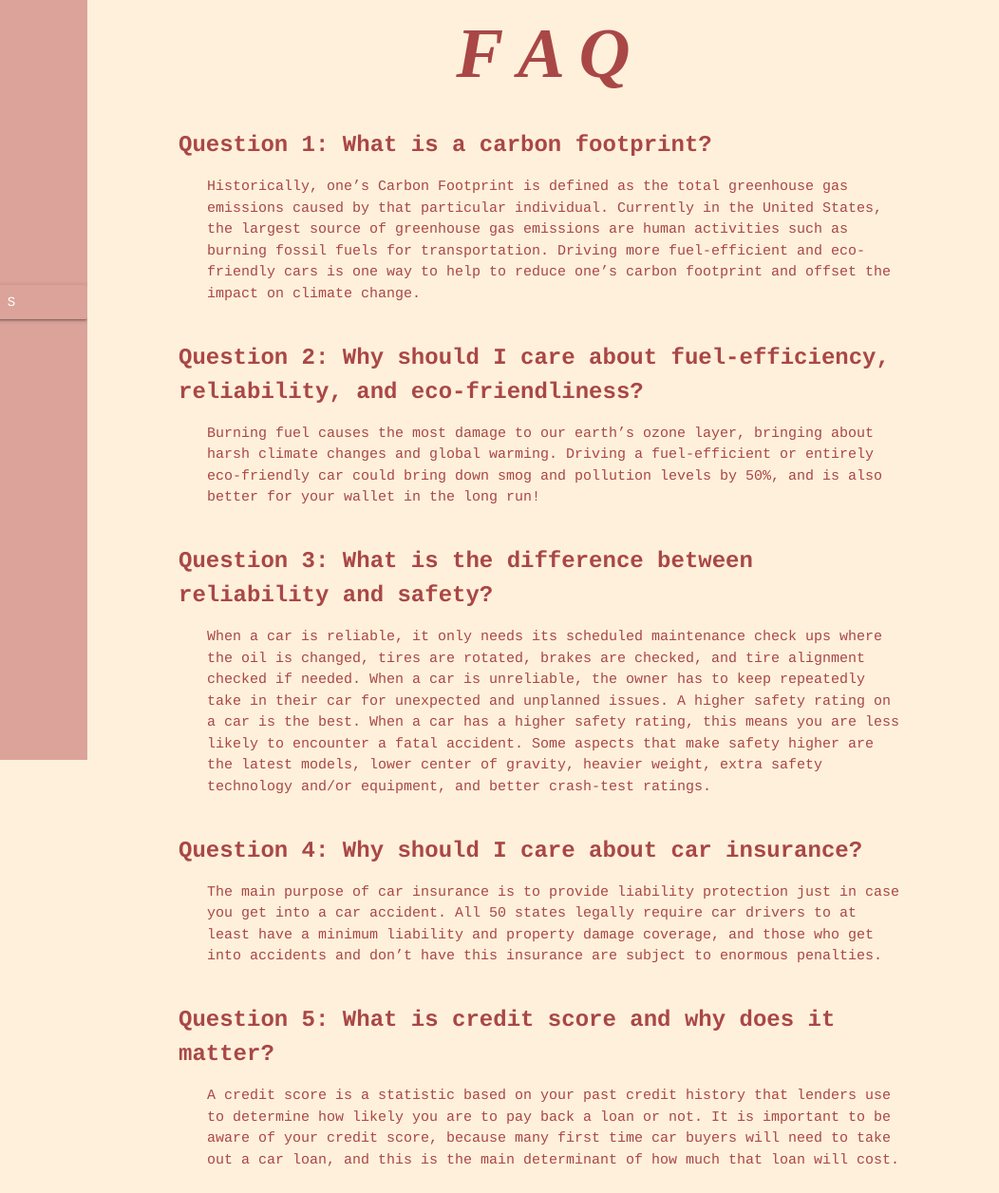
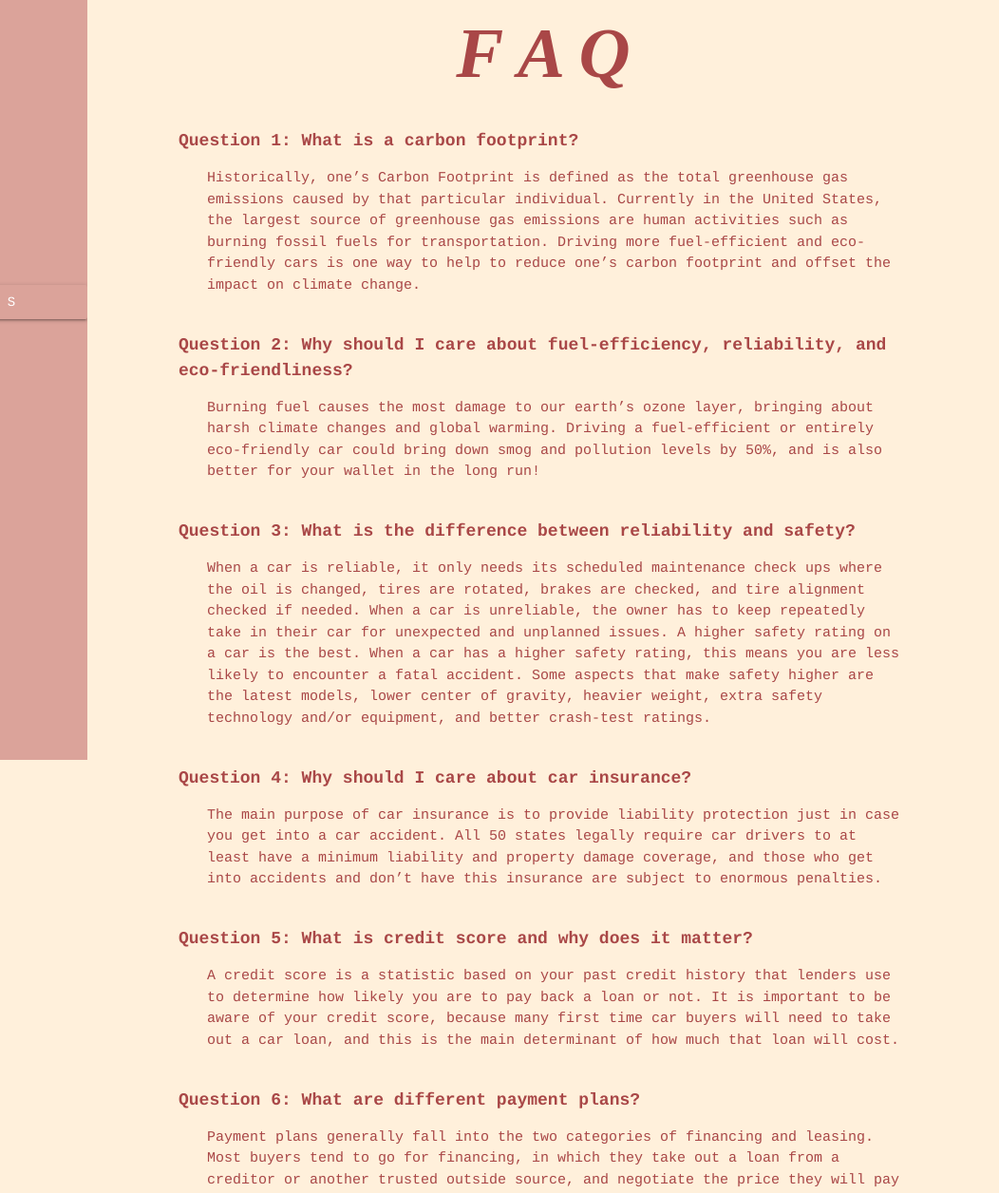
Before and after one commit to caraalin/RoseHacks2020, a plain HTML site: page page5.html in a window 1280 px wide. Shown: the top 1256 px of the page at 95% size, 228-1280 px from the left. Drawn offline with nearby package versions, Linux system fonts and the light colour scheme.

Commit message:
font size of faq

```diff
--- a/page5.html
+++ b/page5.html
@@ -38,22 +38,22 @@
         <div class="FAQpage">
             <div class="title1"> F A Q</div>
             <br>
-            <div class="QA"><b><font size="5">Question 1: What is a carbon footprint?</font></b>
+            <div class="QA"><b><font size="4">Question 1: What is a carbon footprint?</font></b>
             <br><p>Historically, one’s Carbon Footprint is defined as the total greenhouse gas emissions caused by that particular individual. Currently in the United States, the largest source of greenhouse gas emissions are human activities such as burning fossil fuels for transportation. Driving more fuel-efficient and eco-friendly cars is one way to help to reduce one’s carbon footprint and offset the impact on climate change.</p></div>
             <br>
-            <div class="QA"><b><font size="5">Question 2: Why should I care about fuel-efficiency, reliability, and eco-friendliness?</font></b>
+            <div class="QA"><b><font size="4">Question 2: Why should I care about fuel-efficiency, reliability, and eco-friendliness?</font></b>
             <br><p>Burning fuel causes the most damage to our earth’s ozone layer, bringing about harsh climate changes and global warming. Driving a fuel-efficient or entirely eco-friendly car could bring down smog and pollution levels by 50%, and is also better for your wallet in the long run!</p></div>
             <br>
-            <div class="QA"><b><font size="5">Question 3: What is the difference between reliability and safety?</font></b>
+            <div class="QA"><b><font size="4">Question 3: What is the difference between reliability and safety?</font></b>
             <br><p>When a car is reliable, it only needs its scheduled maintenance check ups where the oil is changed, tires are rotated, brakes are checked, and tire alignment checked if needed. When a car is unreliable, the owner has to keep repeatedly take in their car for unexpected and unplanned issues. A higher safety rating on a car is the best. When a car has a higher safety rating, this means you are less likely to encounter a fatal accident. Some aspects that make safety higher are the latest models, lower center of gravity, heavier weight, extra safety technology and/or equipment, and better crash-test ratings.</p></div>
             <br>
-            <div class="QA"><b><font size="5">Question 4: Why should I care about car insurance?</font></b>
+            <div class="QA"><b><font size="4">Question 4: Why should I care about car insurance?</font></b>
             <br><p>The main purpose of car insurance is to provide liability protection just in case you get into a car accident. All 50 states legally require car drivers to at least have a minimum liability and property damage coverage, and those who get into accidents and don’t have this insurance are subject to enormous penalties.</p></div>
             <br>
-            <div class="QA"><b><font size="5">Question 5: What is credit score and why does it matter?</font></b>
+            <div class="QA"><b><font size="4">Question 5: What is credit score and why does it matter?</font></b>
             <br><p>A credit score is a statistic based on your past credit history that lenders use to determine how likely you are to pay back a loan or not. It is important to be aware of your credit score, because many first time car buyers will need to take out a car loan, and this is the main determinant of how much that loan will cost.</p></div>
             <br>
-            <div class="QA"><b><font size="5">Question 6: What are different payment plans?</font></b>
+            <div class="QA"><b><font size="4">Question 6: What are different payment plans?</font></b>
             <br><p>Payment plans generally fall into the two categories of financing and leasing. Most buyers tend to go for financing, in which they take out a loan from a creditor or another trusted outside source, and negotiate the price they will pay for the car as well as how many months it will take to pay off and the monthly APR. Leasing is a better option for those that only plan on holding the car for the short term, as it is cheaper, but you pay to use the car for a limited number of months and miles and return it to the dealership at the end of the lease.</p></div>
         </div>
     </div>
```
